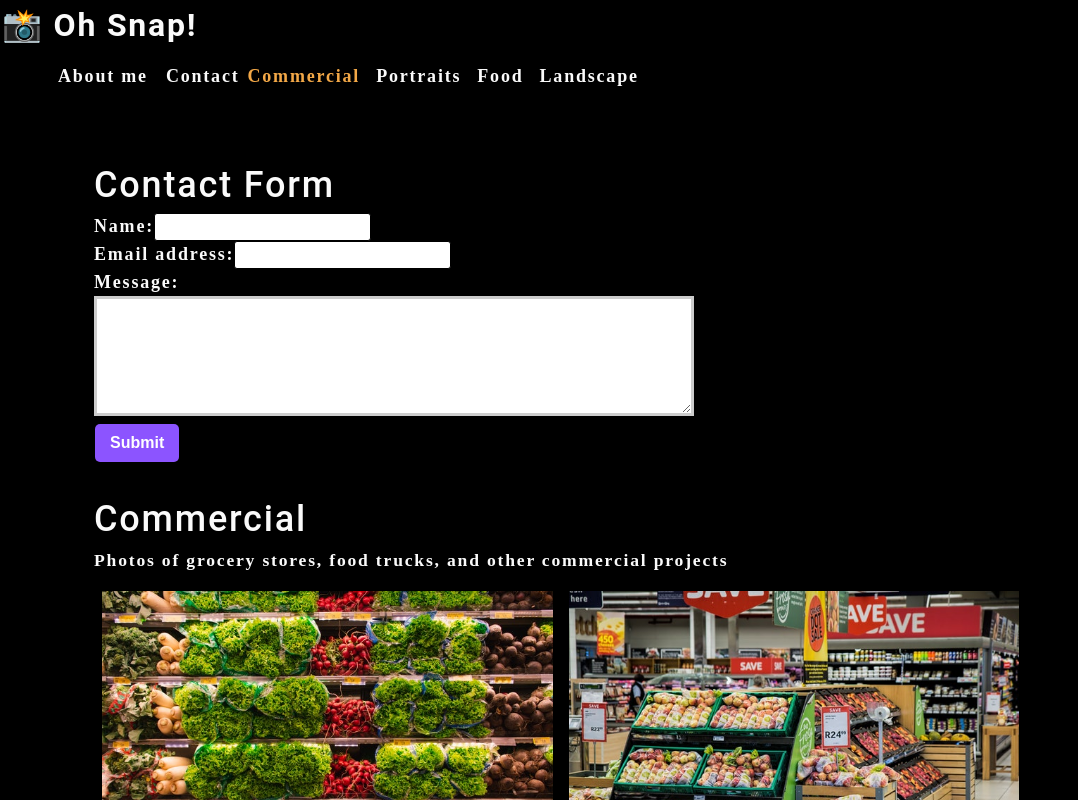
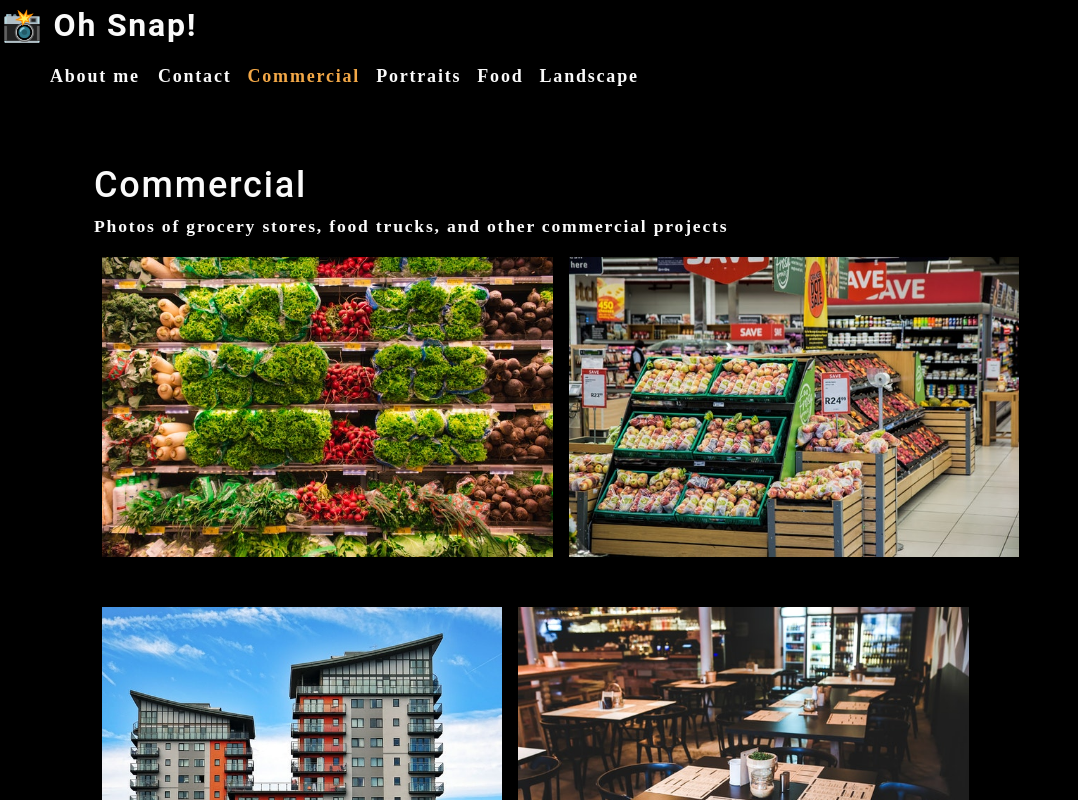
Before and after one commit to Amelia-was/photo-port, a React (Create React App) app: page / in a window 1280 px wide. Shown: the top 800 px of the page, without its empty margins (0-1078 px from the left). Built offline with nearby package versions, Linux system fonts and the light colour scheme.

Commit message:
conditionally render contact form

```diff
--- a/src/App.js
+++ b/src/App.js
@@ -6,6 +6,7 @@
 import ContactForm from './components/ContactForm';
 
 function App() {
+  const [ contactSelected, setContactSelected ] = useState(false);
   const [categories] = useState([
     {
       name: 'commercial',
@@ -23,11 +24,18 @@
         categories={categories}
         setCurrentCategory={setCurrentCategory}
         currentCategory={currentCategory}
+        contactSelected={contactSelected}
+        setContactSelected={setContactSelected}
         ></Nav>
       <main>
-        <ContactForm></ContactForm>
-        <Gallery currentCategory={currentCategory}></Gallery>
-        <About></About>
+        {!contactSelected ? (
+          <>
+            <Gallery currentCategory={currentCategory}></Gallery>
+            <About></About>
+          </>
+        ) : (
+            <ContactForm></ContactForm>
+          )}
       </main>
     </div>
   );
--- a/src/components/Nav/index.js
+++ b/src/components/Nav/index.js
@@ -6,6 +6,8 @@
         categories = [],
         setCurrentCategory,
         currentCategory,
+        contactSelected,
+        setContactSelected
     } = props;
     // useEffect(() => {
     //     document.title = capitalizeFirstLetter(currentCategory.name);
@@ -19,20 +21,21 @@
             </h2>
             <nav>
                 <ul className="flex-row">
-                    <li className="mx-2">
-                        <a data-testid="about" href="#about">
+                    <li className="mx-1">
+                        <a data-testid="about" href="#about" onClick={() => setContactSelected(false)}>
                             About me
                         </a>
                     </li>
-                    <li>
-                        <span>Contact</span>
+                    <li className={`mx-1 ${contactSelected && 'navActive'}`}>
+                        <span onClick={() => setContactSelected(true)}>Contact</span>
                     </li>
                     {categories.map(category => (
-                        <li className={`mx-1 ${currentCategory.name === category.name && 'navActive'
+                        <li className={`mx-1 ${currentCategory.name === category.name && !contactSelected && 'navActive'
                             }`} key={category.name}>
                             <span
                                 onClick={() => {
-                                    setCurrentCategory(category)
+                                    setCurrentCategory(category);
+                                    setContactSelected(false);
                                 }}
                             >
                                 {capitalizeFirstLetter(category.name)}
```
